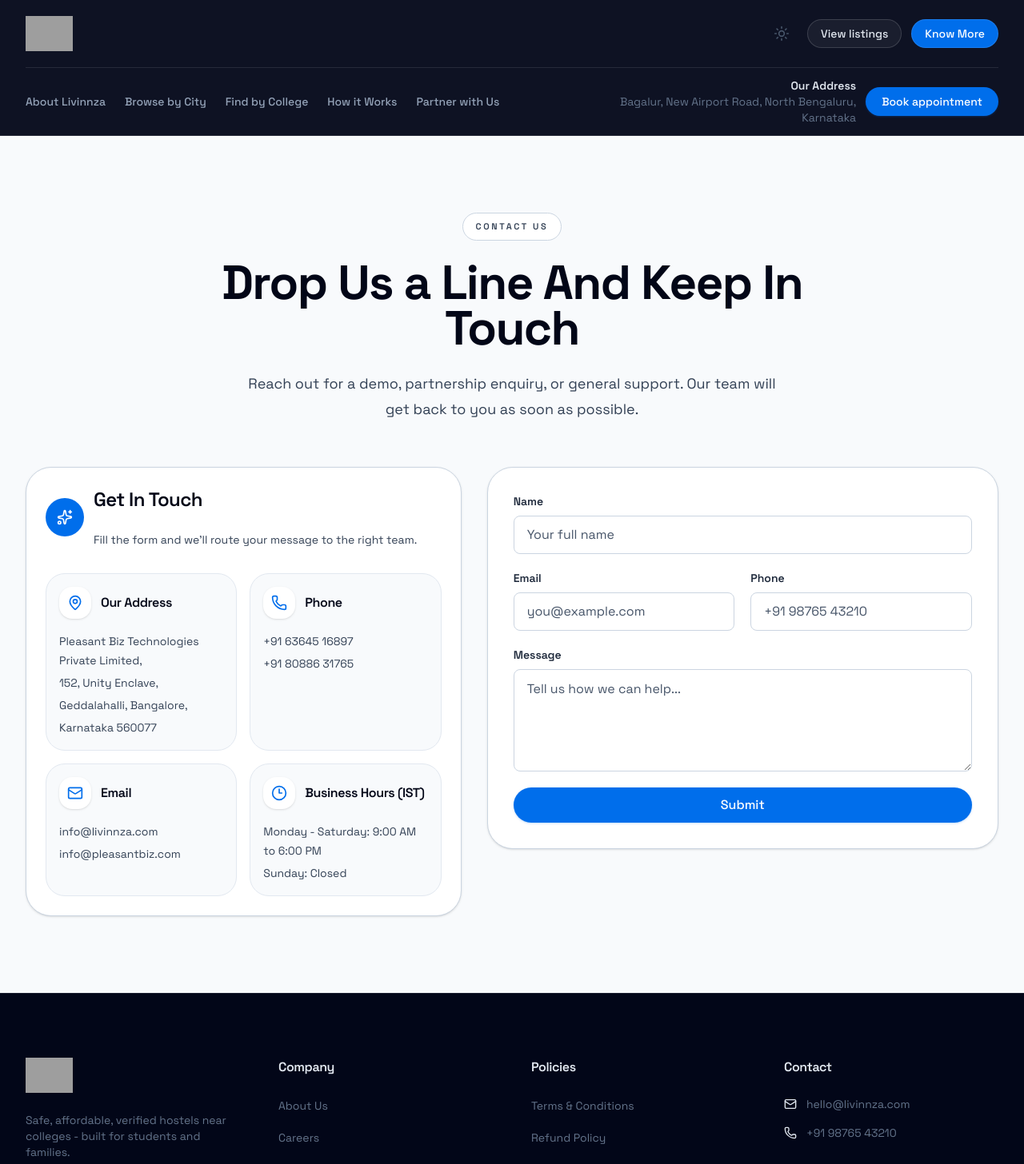
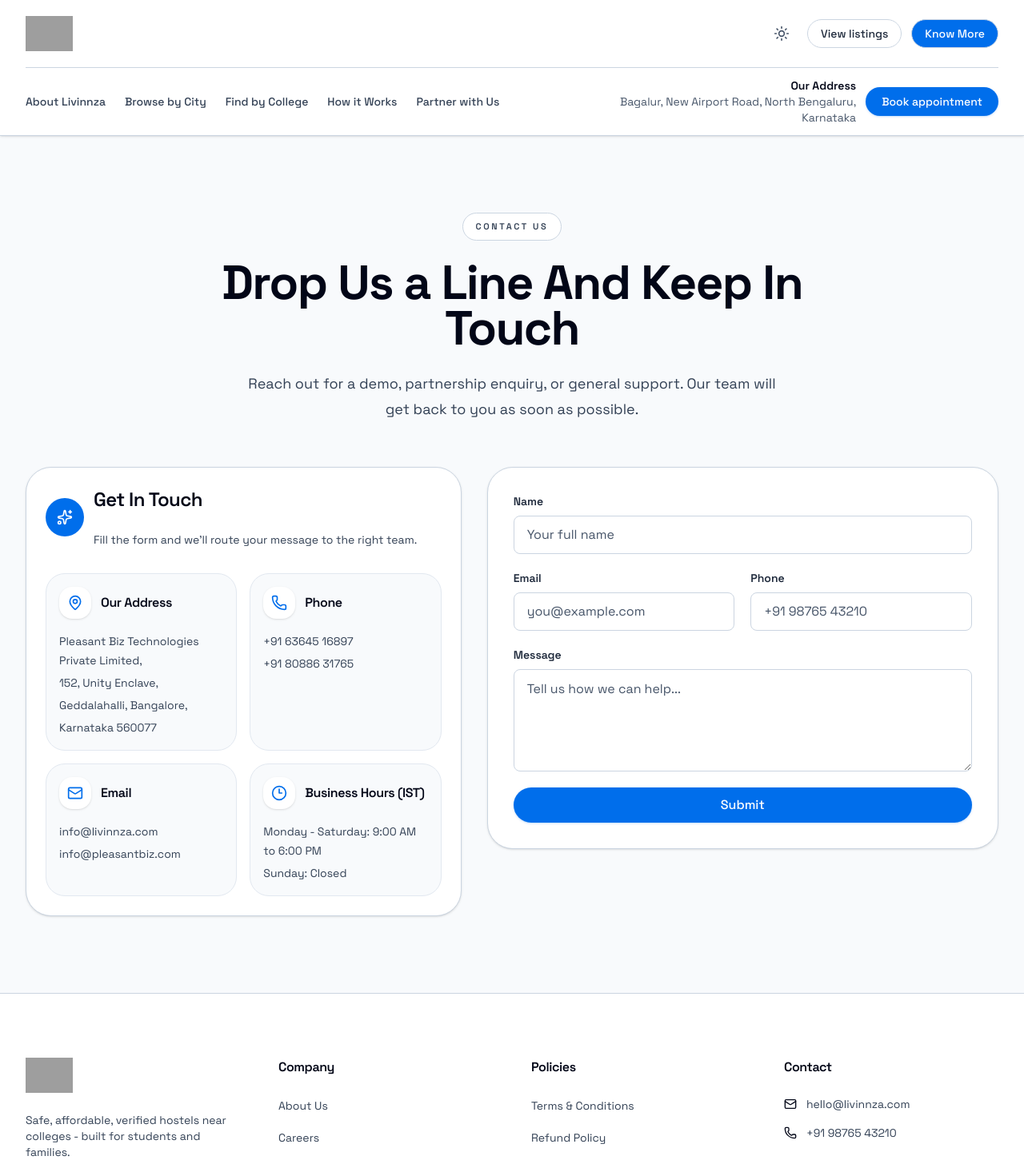
Before and after one commit to Aparna-1999/livinzza, a Next.js app: page /contact in a window 1280 px wide. Shown: the top 1456 px of the page at 80% size. Built offline with nearby package versions, Linux system fonts and the light colour scheme; grey boxes are pictures that could not be loaded.

Commit message:
Ui change

```diff
--- a/src/components/molecules/NavLinks.tsx
+++ b/src/components/molecules/NavLinks.tsx
@@ -20,7 +20,7 @@
         <Link
           key={link.name}
           href={link.href}
-          className="whitespace-nowrap text-sm font-medium text-slate-300 transition-colors hover:text-white"
+          className="whitespace-nowrap text-sm font-medium text-slate-600 transition-colors hover:text-primary dark:text-slate-300 dark:hover:text-white"
         >
           {link.name}
         </Link>
--- a/src/components/organisms/CompactHeader.tsx
+++ b/src/components/organisms/CompactHeader.tsx
@@ -21,7 +21,7 @@
     : { href: "/know-more", label: "Know More" };
 
   return (
-    <header className="border-b border-white/10 bg-slate-950/95 text-slate-100 shadow-[0_2px_12px_rgba(2,6,23,0.35)] backdrop-blur">
+    <header className="border-b border-slate-200 bg-white/95 text-slate-900 shadow-sm backdrop-blur dark:border-white/10 dark:bg-slate-950/95 dark:text-slate-100 dark:shadow-[0_2px_12px_rgba(2,6,23,0.35)]">
       <div className="mx-auto flex max-w-7xl items-center justify-between gap-4 px-4 py-4 sm:px-6 lg:px-8">
         <Link href="/" aria-label="Livinnza home">
           <Logo />
@@ -29,10 +29,10 @@
 
         <div className="flex items-center gap-3">
           <ThemeToggle />
-          <Button href={primaryCta.href} variant="outline" size="sm" className="border-white/15 bg-white/5 text-slate-100 hover:bg-white/10">
+          <Button href={primaryCta.href} variant="outline" size="sm" className="border-slate-200 bg-transparent text-slate-700 hover:bg-slate-100 dark:border-white/15 dark:bg-white/5 dark:text-slate-100 dark:hover:bg-white/10">
             {primaryCta.label}
           </Button>
-          <Button href={secondaryCta.href} variant="secondary" size="sm" className="border-white/10 bg-white/10 text-slate-100 hover:bg-white/15">
+          <Button href={secondaryCta.href} variant="secondary" size="sm" className="border-slate-200 bg-primary text-white hover:bg-primary-hover dark:border-white/10 dark:bg-white/10 dark:text-slate-100 dark:hover:bg-white/15">
             {secondaryCta.label}
           </Button>
         </div>
--- a/src/components/organisms/Footer.tsx
+++ b/src/components/organisms/Footer.tsx
@@ -5,17 +5,17 @@
 
 const Footer = () => {
   return (
-    <footer className="border-t border-white/10 bg-slate-950 pt-20 pb-10 text-slate-100">
+    <footer className="border-t border-slate-200 bg-white pt-20 pb-10 text-slate-900 dark:border-white/10 dark:bg-slate-950 dark:text-slate-100">
       <div className="mx-auto max-w-7xl px-4 sm:px-6 lg:px-8">
         <div className="mb-16 grid gap-12 lg:grid-cols-4">
           <div className="col-span-1 lg:col-span-1">
             <Logo className="mb-6" />
-            <Typography variant="p" className="mt-0 mb-8 max-w-xs text-sm text-slate-400">
+            <Typography variant="p" className="mt-0 mb-8 max-w-xs text-sm text-slate-600 dark:text-slate-400">
               Safe, affordable, verified hostels near colleges - built for students and families.
             </Typography>
             <div className="flex gap-4">
               {[Globe, Users, Shield, Info].map((Icon, i) => (
-                <a key={i} href="#" className="flex h-10 w-10 items-center justify-center rounded-full border border-white/10 text-slate-400 transition-colors hover:border-white/30 hover:text-white">
+                <a key={i} href="#" className="flex h-10 w-10 items-center justify-center rounded-full border border-slate-200 text-slate-500 transition-colors hover:border-slate-300 hover:text-slate-900 dark:border-white/10 dark:text-slate-400 dark:hover:border-white/30 dark:hover:text-white">
                   <Icon className="h-5 w-5" />
                 </a>
               ))}
@@ -23,7 +23,7 @@
           </div>
 
           <div>
-            <Typography variant="h4" className="mb-6 text-base text-slate-100">Company</Typography>
+            <Typography variant="h4" className="mb-6 text-base text-slate-900 dark:text-slate-100">Company</Typography>
             <ul className="space-y-4">
               {[
                 { label: "About Us", href: "/know-more" },
@@ -32,39 +32,39 @@
                 { label: "Contact Us", href: "/contact" },
               ].map((item) => (
                 <li key={item.label}>
-                  <a href={item.href} className="text-sm text-slate-400 transition-colors hover:text-white">{item.label}</a>
+                  <a href={item.href} className="text-sm text-slate-600 transition-colors hover:text-primary dark:text-slate-400 dark:hover:text-white">{item.label}</a>
                 </li>
               ))}
             </ul>
           </div>
 
           <div>
-            <Typography variant="h4" className="mb-6 text-base text-slate-100">Policies</Typography>
+            <Typography variant="h4" className="mb-6 text-base text-slate-900 dark:text-slate-100">Policies</Typography>
             <ul className="space font-normal space-y-4">
               {["Terms & Conditions", "Refund Policy", "Privacy Policy", "Cookie Policy"].map((item) => (
                 <li key={item}>
-                  <a href="#" className="text-sm text-slate-400 transition-colors hover:text-white">{item}</a>
+                  <a href="#" className="text-sm text-slate-600 transition-colors hover:text-primary dark:text-slate-400 dark:hover:text-white">{item}</a>
                 </li>
               ))}
             </ul>
           </div>
 
           <div>
-            <Typography variant="h4" className="mb-6 text-base text-slate-100">Contact</Typography>
+            <Typography variant="h4" className="mb-6 text-base text-slate-900 dark:text-slate-100">Contact</Typography>
             <ul className="space-y-4">
-              <li className="flex items-center gap-3 text-sm text-slate-400">
-                <Mail className="h-4 w-4 text-slate-100" />
+              <li className="flex items-center gap-3 text-sm text-slate-600 dark:text-slate-400">
+                <Mail className="h-4 w-4 text-slate-900 dark:text-slate-100" />
                 hello@livinnza.com
               </li>
-              <li className="flex items-center gap-3 text-sm text-slate-400">
-                <Phone className="h-4 w-4 text-slate-100" />
+              <li className="flex items-center gap-3 text-sm text-slate-600 dark:text-slate-400">
+                <Phone className="h-4 w-4 text-slate-900 dark:text-slate-100" />
                 +91 98765 43210
               </li>
             </ul>
           </div>
         </div>
 
-        <div className="border-t border-white/10 pt-10 text-center text-slate-400">
+        <div className="border-t border-slate-200 pt-10 text-center text-slate-500 dark:border-white/10 dark:text-slate-400">
           <Typography variant="small">
             © {new Date().getFullYear()} Livinnza. All rights reserved.
           </Typography>
--- a/src/components/organisms/Header.tsx
+++ b/src/components/organisms/Header.tsx
@@ -12,7 +12,7 @@
   const [isOpen, setIsOpen] = useState(false);
 
   return (
-    <header className="sticky top-0 z-50 border-b border-white/10 bg-slate-950/95 text-slate-100 backdrop-blur">
+    <header className="sticky top-0 z-50 border-b border-slate-200 bg-white/95 text-slate-900 backdrop-blur shadow-sm dark:border-white/10 dark:bg-slate-950/95 dark:text-slate-100">
       <div className="mx-auto max-w-7xl px-4 sm:px-6 lg:px-8">
         <div className="flex items-center justify-between gap-4 py-4 lg:py-5">
           <Link href="/" aria-label="Livinnza home">
@@ -21,10 +21,10 @@
 
           <div className="hidden items-center gap-3 md:flex">
             <ThemeToggle />
-            <Button href="/hostels" variant="outline" size="sm" className="rounded-full border-white/15 bg-white/5 px-4 text-slate-100 hover:bg-white/10">
+            <Button href="/hostels" variant="outline" size="sm" className="rounded-full border-slate-200 bg-transparent px-4 text-slate-700 hover:bg-slate-100 dark:border-white/15 dark:text-slate-100 dark:hover:bg-white/10">
               View listings
             </Button>
-            <Button href="/know-more" variant="secondary" size="sm" className="rounded-full border-white/10 bg-primary text-white px-4 hover:bg-primary-hover">
+            <Button href="/know-more" variant="secondary" size="sm" className="rounded-full border-slate-200 bg-primary text-white px-4 hover:bg-primary-hover dark:border-white/10">
               Know More
             </Button>
           </div>
@@ -34,7 +34,7 @@
             <button
               type="button"
               onClick={() => setIsOpen((value) => !value)}
-              className="inline-flex h-10 w-10 items-center justify-center rounded-full border border-white/15 text-slate-100 hover:bg-white/10"
+              className="inline-flex h-10 w-10 items-center justify-center rounded-full border border-slate-200 text-slate-700 hover:bg-slate-100 dark:border-white/15 dark:text-slate-100 dark:hover:bg-white/10"
               aria-label="Toggle navigation"
             >
               {isOpen ? <X className="h-5 w-5" /> : <Menu className="h-5 w-5" />}
@@ -42,12 +42,12 @@
           </div>
         </div>
 
-        <div className="hidden items-center justify-between gap-6 border-t border-white/10 py-3 lg:flex">
+        <div className="hidden items-center justify-between gap-6 border-t border-slate-200 py-3 lg:flex dark:border-white/10">
           <NavLinks className="text-xs xl:text-sm" />
 
           <div className="flex items-center gap-3">
-            <div className="max-w-xs text-right text-xs leading-5 text-slate-400 xl:text-sm">
-              <div className="font-semibold text-slate-100">Our Address</div>
+            <div className="max-w-xs text-right text-xs leading-5 text-slate-500 xl:text-sm dark:text-slate-400">
+              <div className="font-semibold text-slate-900 dark:text-slate-100">Our Address</div>
               <div>Bagalur, New Airport Road, North Bengaluru, Karnataka</div>
             </div>
             <Button href="#book" size="sm" className="rounded-full px-4 xl:px-5">
@@ -57,10 +57,10 @@
         </div>
 
         {isOpen ? (
-          <div className="border-t border-white/10 py-4 md:hidden">
+          <div className="border-t border-slate-200 py-4 md:hidden dark:border-white/10">
             <NavLinks className="flex-col items-start gap-4" />
             <div className="mt-6 flex flex-col gap-3">
-              <Button href="/hostels" variant="outline" className="w-full rounded-full border-white/15 bg-white/5 text-slate-100 hover:bg-white/10">
+              <Button href="/hostels" variant="outline" className="w-full rounded-full border-slate-200 text-slate-700 hover:bg-slate-100 dark:border-white/15 dark:text-slate-100 dark:hover:bg-white/10">
                 View listings
               </Button>
               <Button href="/know-more" variant="secondary" className="w-full rounded-full bg-primary text-white hover:bg-primary-hover">
```
